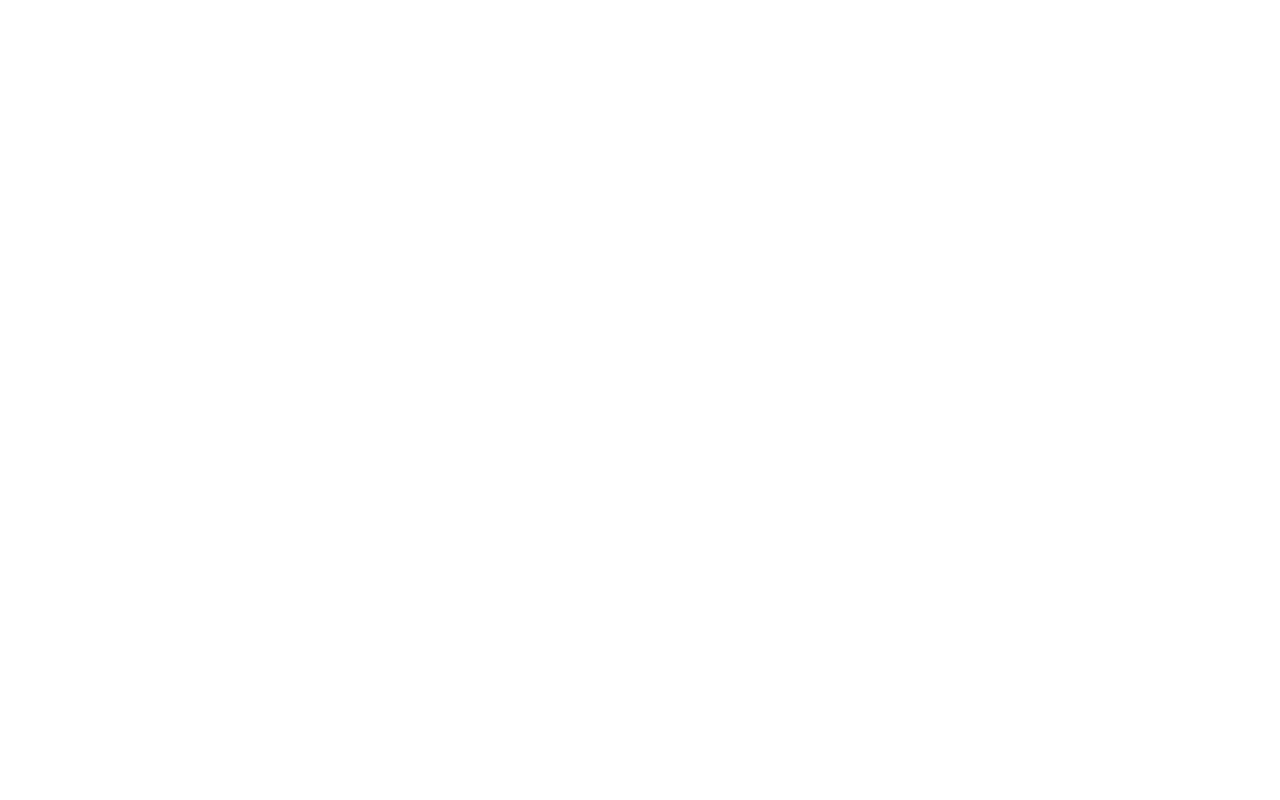
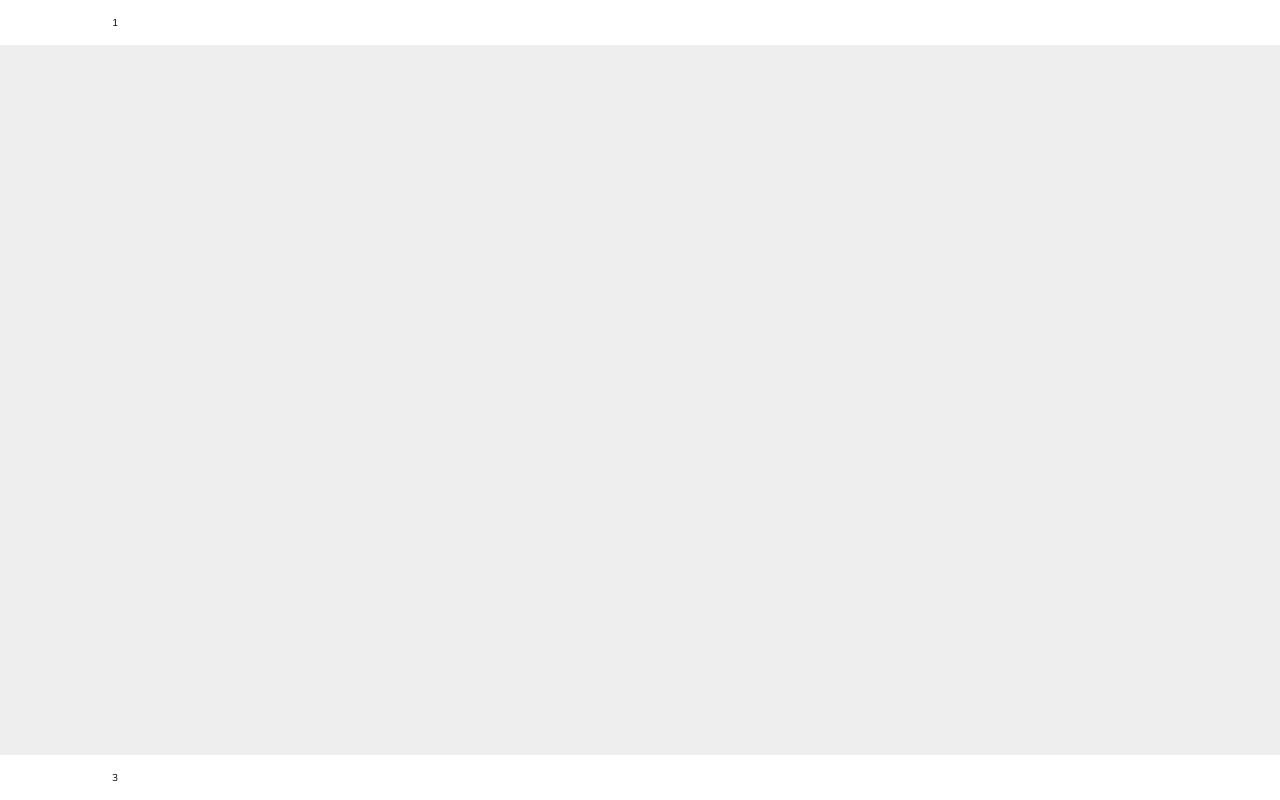
Before and after one commit to Felipe572/foto-blog, a plain HTML site: page index.html in a window 1280 px wide. Drawn offline with Linux system fonts and the light colour scheme.

Commit message:
Inciando CSS

```diff
--- a/index.html
+++ b/index.html
@@ -9,9 +9,13 @@
 </head>
 <body>
     <div id="app">
-        <header></header>
-        <main></main>
-        <footer></footer>
+        <header class="container">1</header>
+
+        <main>
+            <div class="container"></div>
+        </main>
+
+        <footer class="container">3</footer>
     </div>
 </body>
 </html>
--- a/style.css
+++ b/style.css
@@ -9,3 +9,29 @@
     -webkit-font-smoothing: antialiased;
     -moz-osx-font-smoothing: grayscale;
 }
+
+:root {
+    font-size: 62.5%;
+}
+
+body {
+    font-family: "Mulish", sans-serif;
+    background-color: #ffffff;
+}
+
+#app {
+    display: grid;
+    grid-template-rows: max-content 1fr max-content;
+    height: 100vh;
+}
+
+.container {
+    padding: 1.6rem 3.2rem;
+    width: min(112rem, 100%);
+    margin: 0 auto;
+}
+
+main {
+    background-color: #EEEEEE;
+    overflow-y: scroll;
+}
```
